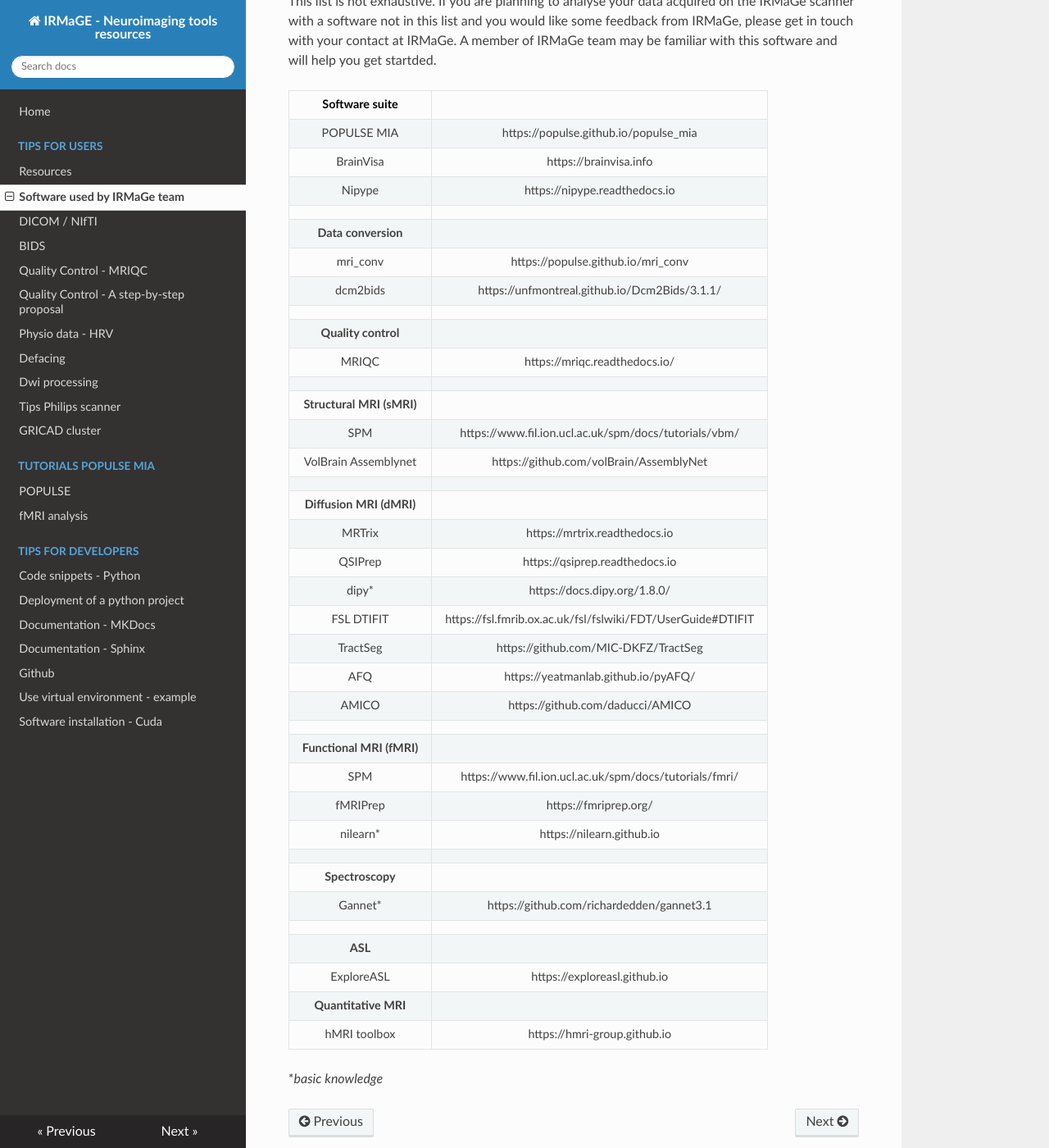
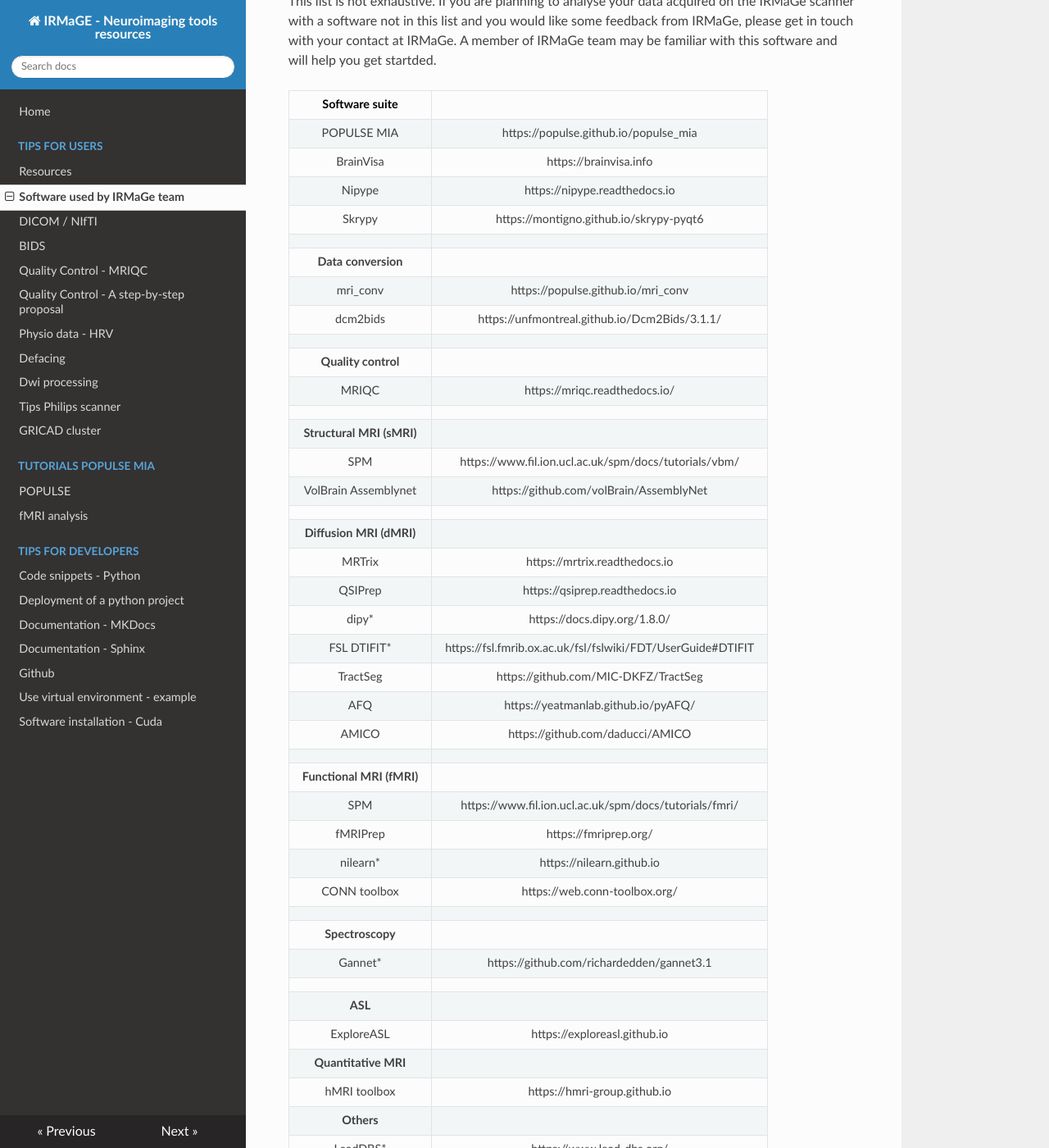
Before and after one commit to IRMaGe-3T/irmage-tools-resources, an MkDocs documentation site: the page built from docs/users/irmage_soft_list.md, in a window 1280 px wide and 1400 px high, scrolled down 290 px. Shown: the whole window at 82% size. Built offline with MkDocs 1.6.1, drawn with Linux system fonts in a browser that asks for light colours; nearby versions of some CDN libraries.

Commit message:
update ressources

```diff
--- a/docs/users/irmage_soft_list.md
+++ b/docs/users/irmage_soft_list.md
@@ -13,6 +13,7 @@ This list is not exhaustive. If you are planning to analyse your data acquired o
 | POPULSE MIA                   | https://populse.github.io/populse_mia                       |
 | BrainVisa                     | https://brainvisa.info                                      |
 | Nipype                        | https://nipype.readthedocs.io                               |
+| Skrypy                        | https://montigno.github.io/skrypy-pyqt6                     |
 |                               |                                                             |
 | **Data conversion**           |                                                             |
 | mri_conv                      | https://populse.github.io/mri_conv                          |
@@ -21,7 +22,7 @@ This list is not exhaustive. If you are planning to analyse your data acquired o
 |**Quality control**            |                                                             |
 | MRIQC                         | https://mriqc.readthedocs.io/                               |
 |                               |                                                             |
-|**Structural MRI (sMRI)**       |                                                             |
+|**Structural MRI (sMRI)**       |                                                            |
 | SPM                           | https://www.fil.ion.ucl.ac.uk/spm/docs/tutorials/vbm/       |
 | VolBrain Assemblynet          | https://github.com/volBrain/AssemblyNet                     |
 |                               |                                                             |
@@ -29,7 +30,7 @@ This list is not exhaustive. If you are planning to analyse your data acquired o
 | MRTrix                        | https://mrtrix.readthedocs.io                               |
 | QSIPrep                       | https://qsiprep.readthedocs.io                              |
 | dipy*                         | https://docs.dipy.org/1.8.0/                                |
-| FSL DTIFIT                    | https://fsl.fmrib.ox.ac.uk/fsl/fslwiki/FDT/UserGuide#DTIFIT |
+| FSL DTIFIT*                    | https://fsl.fmrib.ox.ac.uk/fsl/fslwiki/FDT/UserGuide#DTIFIT |
 | TractSeg                      | https://github.com/MIC-DKFZ/TractSeg                        |
 | AFQ                           | https://yeatmanlab.github.io/pyAFQ/                         |
 | AMICO                         | https://github.com/daducci/AMICO                            |
@@ -38,7 +39,8 @@ This list is not exhaustive. If you are planning to analyse your data acquired o
 | SPM                           | https://www.fil.ion.ucl.ac.uk/spm/docs/tutorials/fmri/      |
 | fMRIPrep                      | https://fmriprep.org/                                       |
 | nilearn*                      | https://nilearn.github.io                                   |
-|                               |                                                             |
+| CONN toolbox                  | https://web.conn-toolbox.org/                               |
+|
 |**Spectroscopy**               |                                                             |
 | Gannet*                       | https://github.com/richardedden/gannet3.1                   |
 |                               |                                                             |
@@ -46,6 +48,8 @@ This list is not exhaustive. If you are planning to analyse your data acquired o
 | ExploreASL                    | https://exploreasl.github.io                                |
 |**Quantitative MRI**           |                                                             |
 | hMRI toolbox                  | https://hmri-group.github.io                                |
+|**Others**                     |                                                             |
+| LeadDBS*                       | https://www.lead-dbs.org/                                   |
 
 
 **basic knowledge*
```
